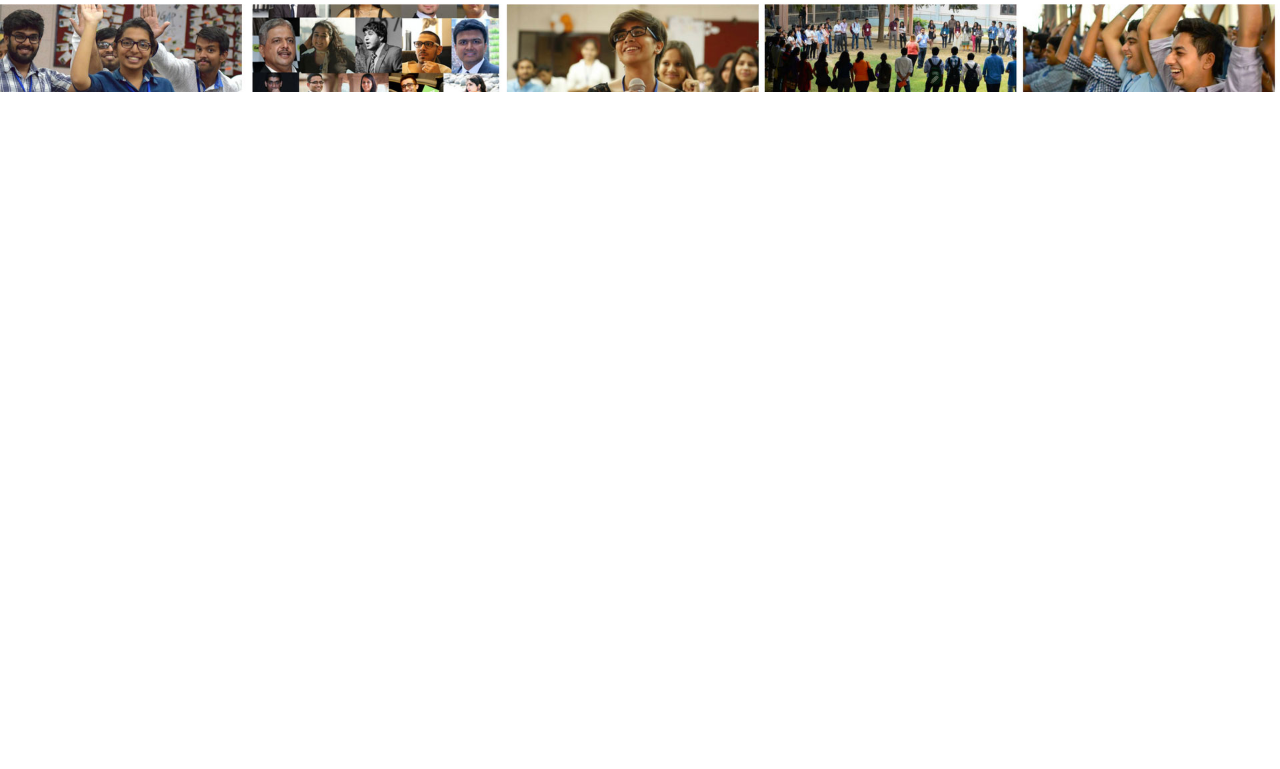
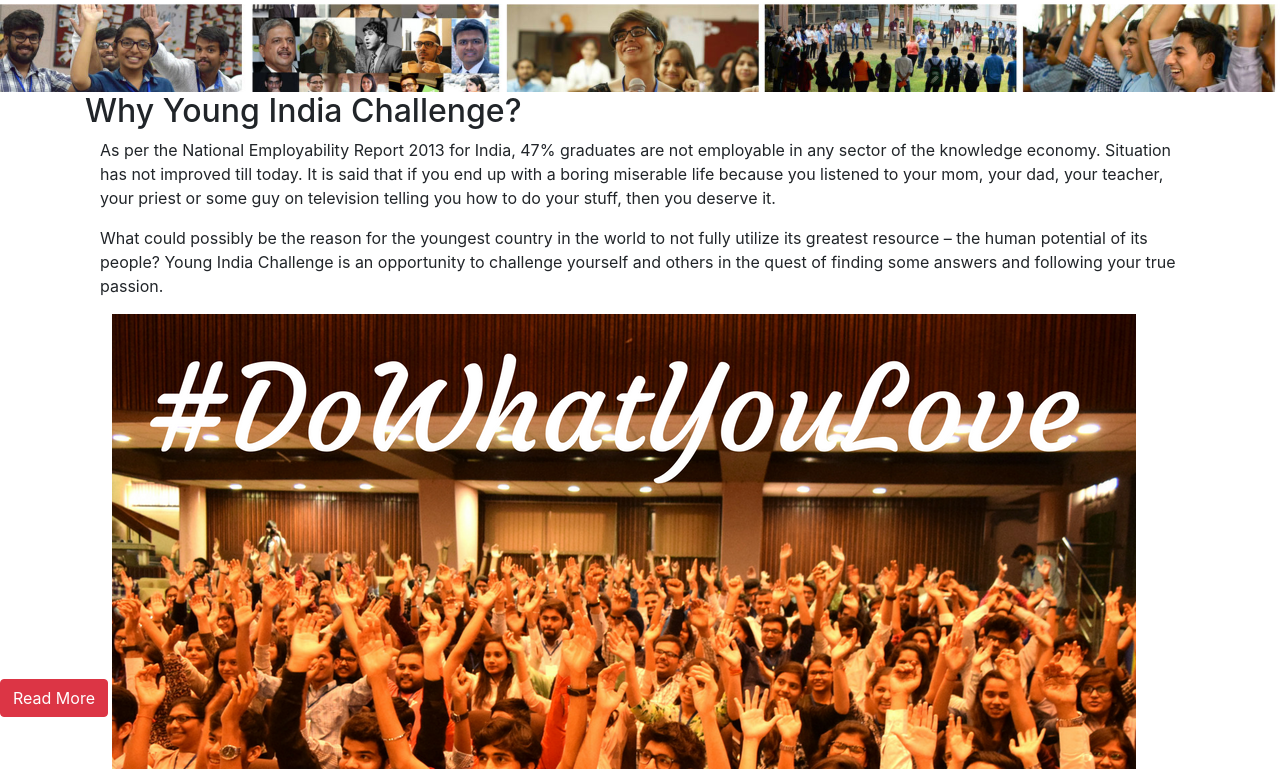
Before and after one commit to vaarigupta/young_india_challenge, a plain HTML site: page index.html in a window 1280 px wide. Shown: the part 451-1220 px from the top of the page. Before the commit the page ends 800 px from the top, so only its background shows below. Drawn offline with nearby package versions, Linux system fonts and the light colour scheme.

Commit message:
FILES ADDED

```diff
--- a/index.html
+++ b/index.html
@@ -41,6 +41,20 @@
 
                   </nav>
                   <img src ="home.jpg" alt = "home" class="img-fluid">
+                  <div class ="container">
+                   <h2>Why Young India Challenge?</h2>
+
+                       <div class="container">
+                            <p>As per the National Employability Report 2013 for India, 47% graduates are not employable in any sector of the knowledge economy. Situation has not improved till today. It is said that if you end up with a boring miserable life because you listened to your mom, your dad, your teacher, your priest or some guy on television telling you how to do your stuff, then you deserve it.</p>
+                       </div>
+                       <div class="container">
+                           <p> What could possibly be the reason for the youngest country in the world to not fully utilize its greatest resource – the human potential of its people? Young India Challenge is an opportunity to challenge yourself and others in the quest of finding some answers and following your true passion.</p>
+                        </div>
+
+                  </div>
+                  <button type="button" class="btn btn-danger btn-large ">Read More</button>
+                  <img src ="DoWhatYouLove-5.32.52-PM.png" alt = "Young_india" class="img-fluid">
+
 
     </body>
 </html>
```
Also changed, not shown: DoWhatYouLove-5.32.52-PM.png (added).
